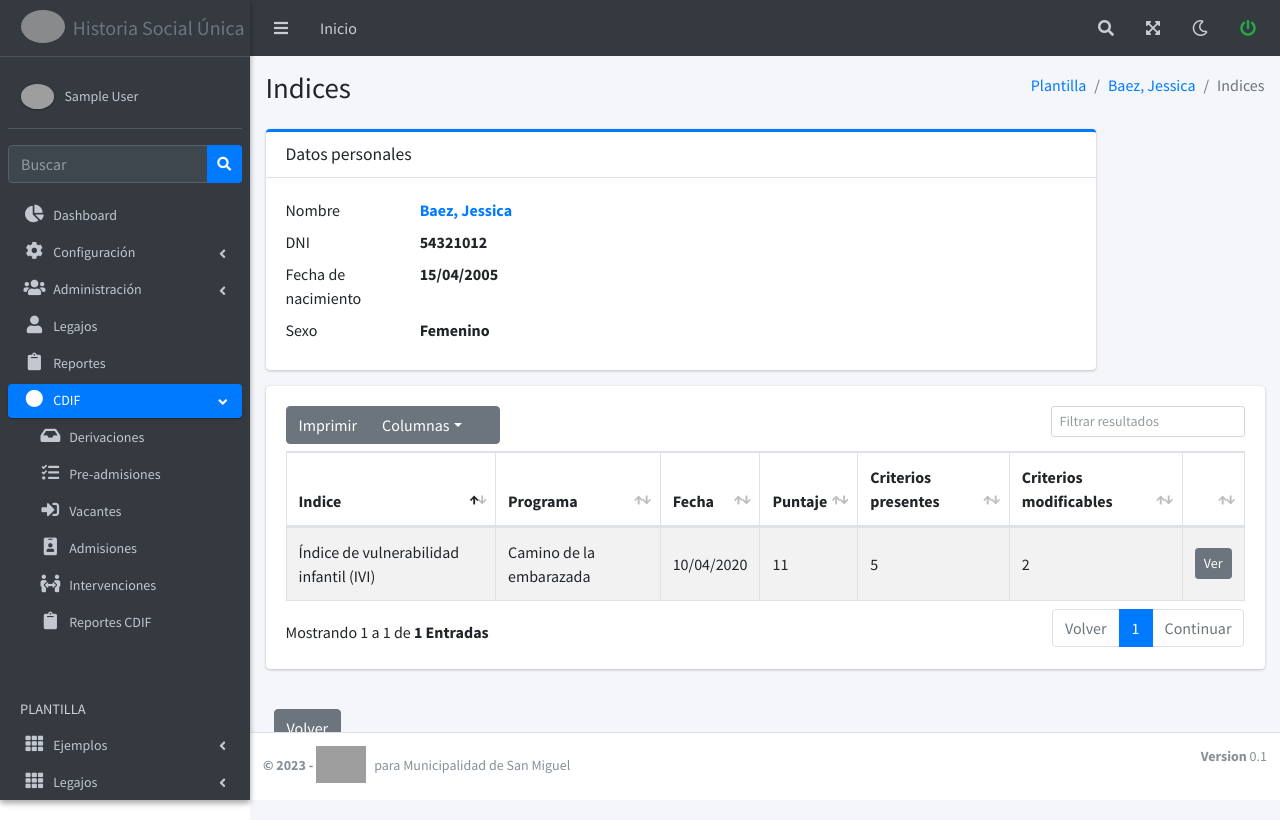
After one commit to matias394/HSU-AGO, a Django app: page /plantilla/programas/indices in a window 1280 px wide. The commit adds this page. Run offline with Django 4.2, Linux system fonts and the light colour scheme; the visitor is signed in with stand-in values (Sample User, id 1); data that the repository does not hold is empty; parts of the project's set-up code (start-up, migrations or seed data) failed here and were passed over; some libraries are stand-ins or nearby versions; grey boxes are pictures that could not be loaded.

Commit message:
ultimos cambios Lucho

```diff
--- /dev/null
+++ b/Inicio/templates/Ejemplos/indices.html
@@ -0,0 +1,107 @@
+{% extends "includes/base.html" %};
+{% load static %};
+
+{% block title %}
+Indices
+{%endblock %};
+
+{% block titulo-pagina %}
+Indices
+{% endblock %};
+
+{% block breadcrumb %}
+<ol class="breadcrumb float-sm-right">
+  <li class="breadcrumb-item"><a href="">Plantilla</a></li>
+  <li class="breadcrumb-item"><a href="">Baez, Jessica</a></li>
+  <li class="breadcrumb-item active">Indices</li>
+</ol>
+{% endblock %};
+
+{% block menu-adicional %}
+{% endblock %};
+
+{% block content %}
+
+<!-- Datos de legajo -->
+<div class="row">
+  <div class="col-sm-10 pb-3">
+    <div class="card card-outline card-primary h-100 mb-0">
+      <div class="card-header">
+        <h3 class="card-title">Datos personales</h3>
+      </div>
+      <div class="card-body">
+        <dl class="row mb-0">
+          <dd class="col-sm-2 mb-2">Nombre</dd>
+          <dt class="col-sm-10 mb-2"><a href="#" title="Ver legajo">Baez, Jessica
+            </a>
+          </dt>
+          <dd class="col-sm-2 mb-2">DNI</dd>
+          <dt class="col-sm-10 mb-2">54321012</dt>
+          <dd class="col-sm-2 mb-2">Fecha de nacimiento</dd>
+          <dt class="col-sm-10 mb-2">15/04/2005</dt>
+          <dd class="col-sm-2 mb-2">Sexo</dd>
+          <dt class="col-sm-10">Femenino</dt>
+        </dl>
+      </div>
+    </div>
+  </div>
+  <div class="col-sm-2">
+    <div class="row h-100">
+
+    </div>
+  </div>
+</div>
+
+<!-- tabla derivaciones -->
+<div class="row ">
+  <div class="col-12">
+    <div class="card">
+      <!-- /.card-header -->
+      <div class="card-body">
+        <table class="table table-bordered table-striped projects tabladt">
+          <!-- <table class="table table-striped projects"> -->
+          <thead>
+            <tr>
+              <th>Indice </th>
+              <th>Programa</th>
+              <th>Fecha</th>
+              <th>Puntaje</th>
+              <th>Criterios presentes</th>
+              <th>Criterios modificables</th>
+              <th width="5%" class="notexport"></th>
+            </tr>
+          </thead>
+          <tbody>
+            <tr>
+              <td> Índice de vulnerabilidad infantil (IVI) </td>
+              <td>Camino de la embarazada</td>
+              <td>10/04/2020 </td>
+              <td>11</td>
+              <td>5</td>
+              <td>2</td>
+              <td class="text-right">
+                <a href="" class="btn btn-secondary btn-sm ver" title="Ver admisión">Ver</a>
+              </td>
+            </tr>
+
+          </tbody>
+        </table>
+      </div>
+      <!-- /.card-body -->
+    </div>
+    <!-- /.card -->
+  </div>
+  <!-- /.col -->
+</div>
+<!-- /.row -->
+
+
+<div class="row mt-4 d-print-none">
+  <div class="col-12 mx-2">
+    <a href="{% url 'preadmisiones_list' %}" class="btn btn-secondary">Volver</a>
+  </div>
+</div>
+{% endblock %};
+
+{% block customJS %}
+{% endblock %}
--- a/Inicio/urls.py
+++ b/Inicio/urls.py
@@ -63,6 +63,8 @@ urlpatterns = [
     path('plantilla/programas/intervenciones_salud', login_required(TemplateView.as_view(template_name='Ejemplos/intervenciones_salud.html')), name='intervenciones_salud'),
     # Plantilla Acciones sociales
     path('plantilla/programas/acciones_sociales', login_required(TemplateView.as_view(template_name='Ejemplos/acciones_sociales.html')), name='acciones_sociales'),
+     # Plantilla Indices
+    path('plantilla/programas/indices', login_required(TemplateView.as_view(template_name='Ejemplos/indices.html')), name='indices'),
     # Intervenciones
     path('plantilla/programas/intervenciones_legajolist', login_required(TemplateView.as_view(template_name='Ejemplos/intervenciones_legajolist.html')), name='intervenciones_legajolist'),
     path('plantilla/programas/intervenciones_list', login_required(TemplateView.as_view(template_name='Ejemplos/intervenciones_list.html')), name='intervenciones_list'),
--- a/templates/includes/sidebar.html
+++ b/templates/includes/sidebar.html
@@ -588,6 +588,13 @@
 			</a>
 		</li>
 		<li class="nav-item">
+			<a href="{% url 'indices' %}"
+				class="nav-link {% if 'indices' in pagina_actual %}active{% endif %}">
+				<i class="fas fa-arrow-alt-circle-right nav-icon"></i>
+				<p>Indices</p>
+			</a>
+		</li>
+		<li class="nav-item">
 			<a href="{% url 'intervenciones_salud' %}"
 				class="nav-link {% if 'intervenciones_salud' in pagina_actual %}active{% endif %}">
 				<i class="fas fa-arrow-alt-circle-right nav-icon"></i>
```
